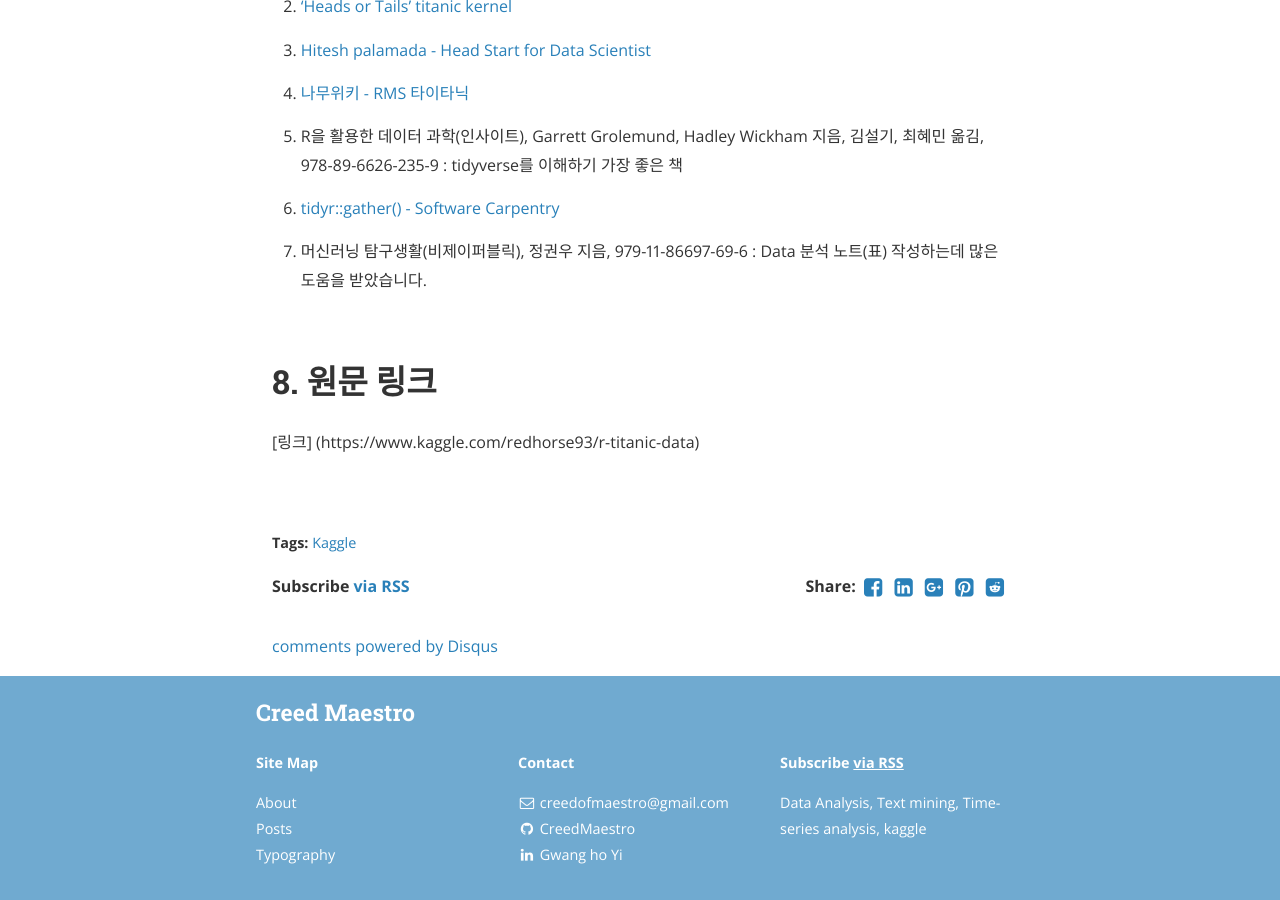
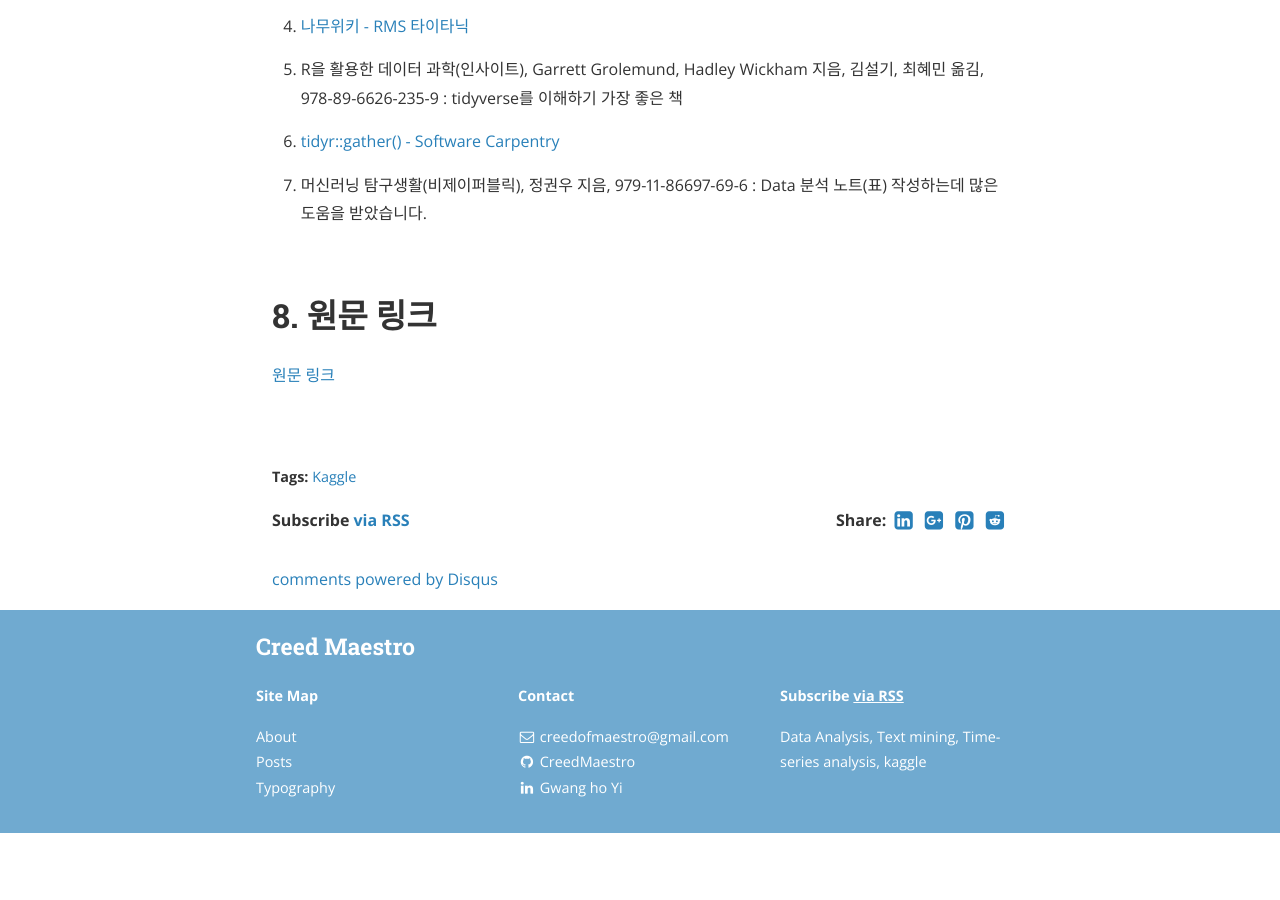
Before and after one commit to CreedMaestro/CreedMaestro.github.io, a Jekyll site: the page built from _posts/2019-03-14-Titanic_Kaggle_필사.md, in a window 1280 px wide and 900 px high, scrolled down 24669 px. Built offline with Jekyll 4.4.1, drawn with Linux system fonts in a browser that asks for light colours; nearby versions of some CDN libraries; comment, search, counter and statistics services are not loaded; after the commit the page ends 25502 px from its top, so only the background shows below that; some of the changed lines change nothing that is shown; some of the changed text lies outside the part shown.

Commit message:
added tags

````diff
--- a/_config.yml
+++ b/_config.yml
@@ -57,7 +57,10 @@
     desc: "Just some placeholder posts, lorem ipsum and the rest."
 
   - cat: Kaggle
-    desc: "Kaggle"
+    desc: "Kaggle competition, kernel"
+
+  - cat: R
+    desc: "R Language"
 
 # Social icons and sharing options
 #
@@ -82,12 +85,12 @@
 #    desc: Follow me on Twitter
 #    share: true
 
-  - name: Facebook
-    icon: facebook
-    username: thebencentra
-    url:
-    desc: Friend me on Facebook
-    share: true
+#  - name: Facebook
+#    icon: facebook
+#    username: thebencentra
+#    url:
+#    desc: Friend me on Facebook
+#    share: true
 
   - name: GitHub
     icon: github
--- a/_posts/2019-03-14-Titanic_Kaggle_필사.md
+++ b/_posts/2019-03-14-Titanic_Kaggle_필사.md
@@ -9,10 +9,6 @@
   md_document:
     variant: markdown_github
 ---
-
-```{r}
-knitr::opts_chunk$set(echo = TRUE)
-```
 
 ***
 
@@ -1048,6 +1044,7 @@
 <br>
 
 # 8. 원문 링크
-[링크] (https://www.kaggle.com/redhorse93/r-titanic-data)
+
+[원문 링크](https://www.kaggle.com/redhorse93/r-titanic-data)
 
 <br>
````
